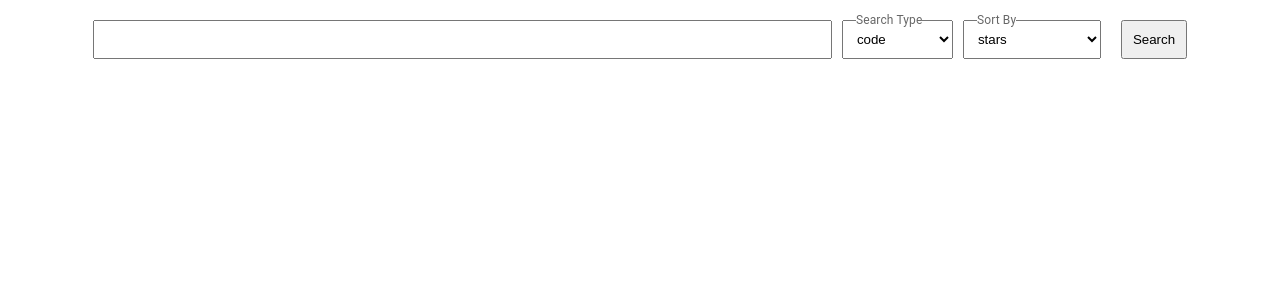
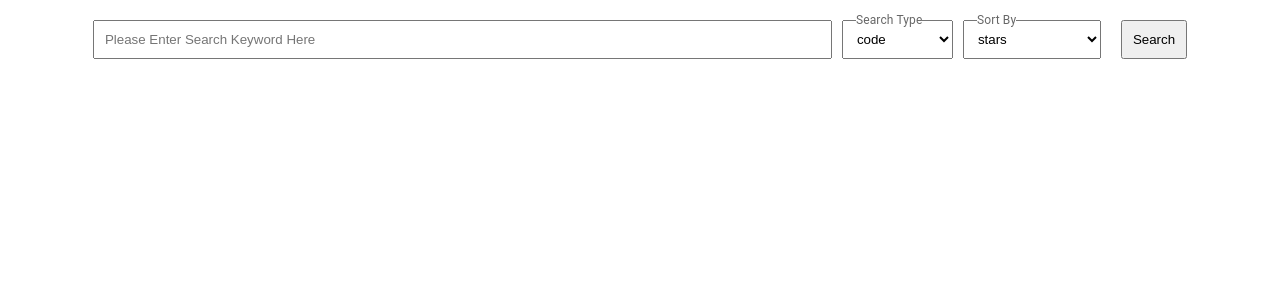
Before and after one commit to Sahil9678/github_repo_tsk, a React (Create React App) app: page / in a window 1280 px wide. Shown: the top 300 px of the page. Built offline with nearby package versions, Linux system fonts and the light colour scheme.

Commit message:
Fourth commit

```diff
--- a/src/App.js
+++ b/src/App.js
@@ -37,7 +37,7 @@ function App() {
     <div className="App">
       <div className='filter_head_container'>
         <div className='filter_head'>
-          <input className='filter_head_inp' type='text' value={searchitem.srchinput} onChange={(e) => { handlesearchfilter({ srchinput: e.target.value }) }} />
+          <input placeholder='Please Enter Search Keyword Here' className='filter_head_inp' type='text' value={searchitem.srchinput} onChange={(e) => { handlesearchfilter({ srchinput: e.target.value }) }} />
           <div className='filter_searchtype'>
             <span>Search Type</span>
             <select value={searchitem.searchtype} onChange={(e) => handlesearchfilter({ searchtype: e.target.value })}>
```
